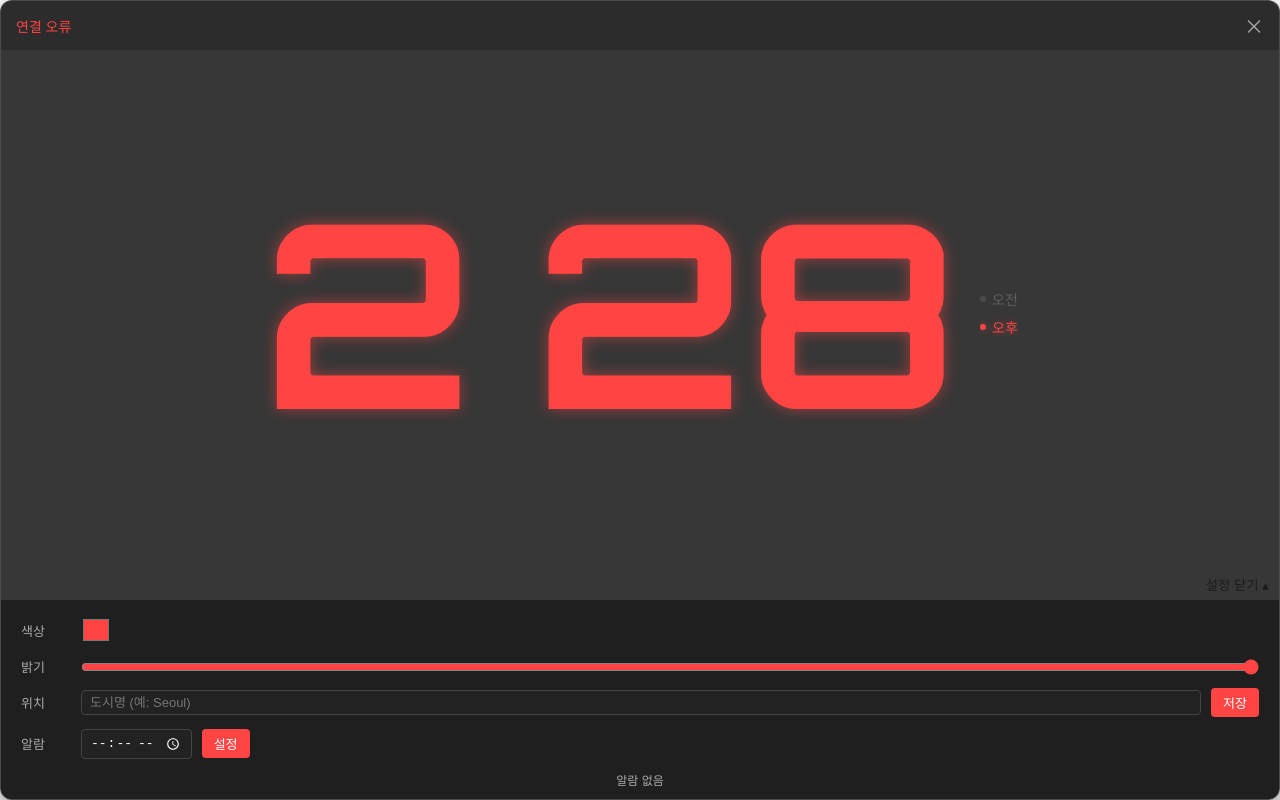
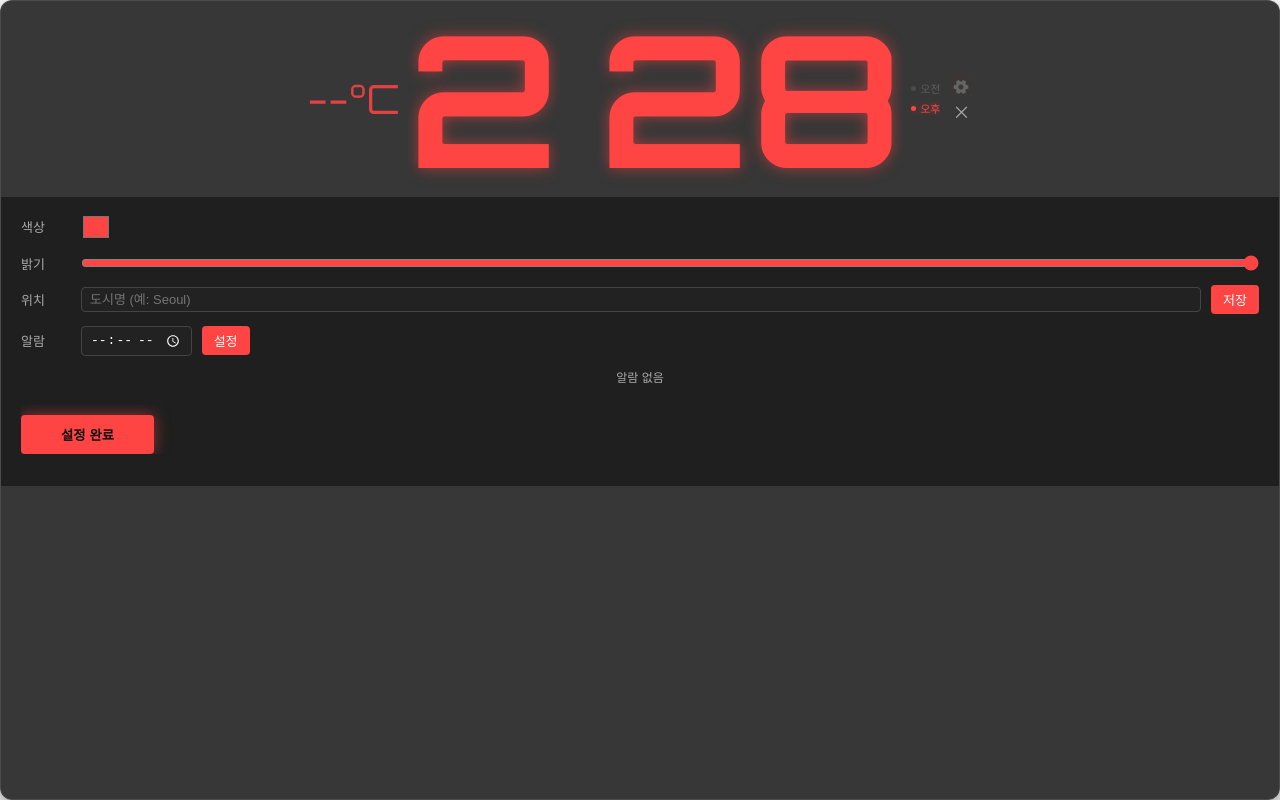
Before and after one commit to mrsure1/digital_clock, an Electron app: page index.html in a window 1280 px wide. Both pictures are taken after a click on the button "설정". Drawn offline with Linux system fonts and the light colour scheme; no server answers.

Commit message:
Refine compact startup window and app assets

```diff
--- a/index.html
+++ b/index.html
@@ -9,38 +9,39 @@
   <link href="https://fonts.googleapis.com/css2?family=Orbitron:wght@400;700&family=Noto+Sans+KR:wght@300;400;700&display=swap" rel="stylesheet">
 </head>
 <body>
-  <!-- 전체 컨테이너 (드래그 가능 영역 설정) -->
+  <!-- 전체 컨테이너 -->
   <div id="clock-container">
 
-    <!-- 상단 툴바 (드래그 불가, 닫기 버튼 포함) -->
-    <div id="top-bar">
+    <!-- 메인 시계 표시부 (한 줄 가로 배치: 기온 | 시간 | AM/PM | 설정/닫기) -->
+    <div id="clock-display" class="draggable">
+      <!-- 기온 표시 (시계 왼쪽) -->
       <div id="temp-display">--°C</div>
-      <div id="close-btn">×</div>
-    </div>
 
-    <!-- 메인 시계 표시부 (드래그 가능) -->
-    <div id="clock-display" class="draggable">
+      <!-- 시간 표시 -->
       <div id="time-wrapper">
         <span id="hours">00</span>
         <span id="separator">:</span>
         <span id="minutes">00</span>
       </div>
+
+      <!-- 오전/오후 표시 -->
       <div id="ampm-indicator">
         <div id="am-row"><span class="dot"></span> 오전</div>
         <div id="pm-row"><span class="dot"></span> 오후</div>
       </div>
+
+      <!-- 우측 제어 버튼들 (설정 + 닫기) -->
+      <div id="controls-inline">
+        <button id="toggle-settings-btn" title="설정">
+          <svg viewBox="0 0 24 24" width="18" height="18" fill="currentColor">
+            <path d="M19.14,12.94c0.04-0.3,0.06-0.61,0.06-0.94c0-0.32-0.02-0.64-0.07-0.94l2.03-1.58c0.18-0.14,0.23-0.41,0.12-0.61 l-1.92-3.32c-0.12-0.22-0.37-0.29-0.59-0.22l-2.39,0.96c-0.5-0.38-1.03-0.7-1.62-0.94L14.4,2.81c-0.04-0.24-0.24-0.41-0.48-0.41 h-3.84c-0.24,0-0.43,0.17-0.47,0.41L9.25,5.35C8.66,5.59,8.12,5.92,7.63,6.29L5.24,5.33c-0.22-0.08-0.47,0-0.59,0.22L2.74,8.87 C2.62,9.08,2.66,9.34,2.86,9.48l2.03,1.58C4.84,11.36,4.81,11.69,4.81,12c0,0.31,0.02,0.65,0.07,0.94l-2.03,1.58 c-0.18,0.14-0.23,0.41-0.12,0.61l1.92,3.32c0.12,0.22,0.37,0.29,0.59,0.22l2.39-0.96c0.5,0.38,1.03,0.7,1.62,0.94l0.36,2.54 c0.05,0.24,0.24,0.41,0.48,0.41h3.84c0.24,0,0.44-0.17,0.47-0.41l0.36-2.54c0.59-0.24,1.13-0.56,1.62-0.94l2.39,0.96 c0.22,0.08,0.47,0,0.59-0.22l1.92-3.32c0.12-0.22,0.07-0.47-0.12-0.61L19.14,12.94z M12,15.5c-1.93,0-3.5-1.57-3.5-3.5 s1.57-3.5,3.5-3.5s3.5,1.57,3.5,3.5S13.93,15.5,12,15.5z"/>
+          </svg>
+        </button>
+        <div id="close-btn">×</div>
+      </div>
     </div>
 
-    <!-- 하단 제어부 (설정 아이콘) -->
-    <div id="controls-bar">
-      <button id="toggle-settings-btn" title="설정">
-        <svg viewBox="0 0 24 24" width="20" height="20" fill="currentColor">
-          <path d="M19.14,12.94c0.04-0.3,0.06-0.61,0.06-0.94c0-0.32-0.02-0.64-0.07-0.94l2.03-1.58c0.18-0.14,0.23-0.41,0.12-0.61 l-1.92-3.32c-0.12-0.22-0.37-0.29-0.59-0.22l-2.39,0.96c-0.5-0.38-1.03-0.7-1.62-0.94L14.4,2.81c-0.04-0.24-0.24-0.41-0.48-0.41 h-3.84c-0.24,0-0.43,0.17-0.47,0.41L9.25,5.35C8.66,5.59,8.12,5.92,7.63,6.29L5.24,5.33c-0.22-0.08-0.47,0-0.59,0.22L2.74,8.87 C2.62,9.08,2.66,9.34,2.86,9.48l2.03,1.58C4.84,11.36,4.81,11.69,4.81,12c0,0.31,0.02,0.65,0.07,0.94l-2.03,1.58 c-0.18,0.14-0.23,0.41-0.12,0.61l1.92,3.32c0.12,0.22,0.37,0.29,0.59,0.22l2.39-0.96c0.5,0.38,1.03,0.7,1.62,0.94l0.36,2.54 c0.05,0.24,0.24,0.41,0.48,0.41h3.84c0.24,0,0.44-0.17,0.47-0.41l0.36-2.54c0.59-0.24,1.13-0.56,1.62-0.94l2.39,0.96 c0.22,0.08,0.47,0,0.59-0.22l1.92-3.32c0.12-0.22,0.07-0.47-0.12-0.61L19.14,12.94z M12,15.5c-1.93,0-3.5-1.57-3.5-3.5 s1.57-3.5,3.5-3.5s3.5,1.57,3.5,3.5S13.93,15.5,12,15.5z"/>
-        </svg>
-      </button>
-    </div>
-
-    <!-- 확장 패널 (알람 및 개인 설정) -->
+    <!-- 확장 설정 패널 (알람 및 개인 설정) -->
     <div id="settings-panel" class="collapsed">
       <div class="settings-group">
         <label>색상</label>
@@ -61,6 +62,10 @@
         <button id="set-alarm-btn">설정</button>
       </div>
       <div id="alarm-status">알람 없음</div>
+      <!-- 설정 패널 닫기 버튼 -->
+      <div class="settings-group" style="margin-top: 20px; text-align: center;">
+        <button id="close-settings-btn" class="primary-btn">설정 완료</button>
+      </div>
     </div>
 
   </div>
--- a/package.json
+++ b/package.json
@@ -29,6 +29,8 @@
   "devDependencies": {
     "electron": "^41.1.1",
     "electron-builder": "^26.8.1",
-    "electron-packager": "^17.1.2"
+    "electron-packager": "^17.1.2",
+    "png-to-ico": "^3.0.1",
+    "sharp": "^0.34.5"
   }
 }
--- a/renderer.js
+++ b/renderer.js
@@ -18,86 +18,71 @@ const alarmStatus = document.getElementById('alarm-status');
 const cityInput = document.getElementById('city-input');
 const saveCityBtn = document.getElementById('save-city-btn');
 
+// 상태 변수
 let alarmTime = null;
 let currentCity = localStorage.getItem('clock-city') || '';
 let audioCtx = null;
-let activeOscillators = []; // 현재 재생 중인 소리들을 추적
+let activeOscillators = [];
 
-// 0. 사이버 알람 소리 생성 함수 (Web Audio API)
+// 저장된 도시가 있으면 입력창에 표시
+if (currentCity) {
+  cityInput.value = currentCity;
+}
+
+// --- 0. 알람 비프음 생성 (Web Audio API) ---
 function playAlarmSound() {
   if (!audioCtx) {
     audioCtx = new (window.AudioContext || window.webkitAudioContext)();
   } else if (audioCtx.state === 'suspended') {
     audioCtx.resume();
   }
-
-  // 이전 소리 목록 초기화
   activeOscillators = [];
 
   const playTone = (freq, startTime, duration) => {
     const osc = audioCtx.createOscillator();
     const gain = audioCtx.createGain();
-
-    osc.type = 'sine'; // 부드러운 소리
+    osc.type = 'sine';
     osc.frequency.setValueAtTime(freq, startTime);
-
     gain.gain.setValueAtTime(0.3, startTime);
     gain.gain.exponentialRampToValueAtTime(0.01, startTime + duration);
-
     osc.connect(gain);
     gain.connect(audioCtx.destination);
-
     osc.start(startTime);
     osc.stop(startTime + duration);
-
-    activeOscillators.push(osc); // 트래킹 추가
+    activeOscillators.push(osc);
   };
 
-  // 프리미엄 사이버 비프음 시퀀스를 5초 동안 반복 (0.5초 간격 * 10회)
   const now = audioCtx.currentTime;
   for (let i = 0; i < 10; i++) {
     const timeOffset = i * 0.5;
-    playTone(880, now + timeOffset, 0.1);         // 첫 번째 톤
-    playTone(1320, now + timeOffset + 0.15, 0.2); // 두 번째 톤
+    playTone(880, now + timeOffset, 0.1);
+    playTone(1320, now + timeOffset + 0.15, 0.2);
   }
 }
 
-// 알람 소리 즉시 정지 함수
 function stopAlarmSound() {
   activeOscillators.forEach(osc => {
-    try {
-      osc.stop();
-    } catch (e) {
-      // 이미 멈춘 경우 무시
-    }
+    try { osc.stop(); } catch (e) {}
   });
   activeOscillators = [];
 }
 
-// 저장된 도시가 있으면 입력창에 표시
-if (currentCity) {
-  cityInput.value = currentCity;
-}
-
-// 1. 실시간 시계 및 깜빡임 로직
+// --- 1. 시계 업데이트 ---
 function updateClock() {
   const now = new Date();
   let rawHours = now.getHours();
-  const ampm = rawHours >= 12 ? '오후' : '오전';
+  const ampm = rawHours >= 12 ? 'pm' : 'am';
 
-  // 12시간제로 변환
   let h = rawHours % 12;
-  h = h ? h : 12; // 0시를 12시로 표시
+  h = h ? h : 12;
 
-  // 맨 앞 시간이 1자리일 때 0을 제거 (String 변환 시 자동으로 0 없음)
   const hStr = String(h);
   const mStr = String(now.getMinutes()).padStart(2, '0');
 
   hoursEl.textContent = hStr;
   minutesEl.textContent = mStr;
 
-  // 오전/오후 표시기 업데이트
-  if (ampm === '오전') {
+  if (ampm === 'am') {
     amRow.classList.add('active');
     pmRow.classList.remove('active');
   } else {
@@ -108,96 +93,149 @@ function updateClock() {
   // 알람 체크
   const checkH = String(rawHours).padStart(2, '0');
   const checkM = String(now.getMinutes()).padStart(2, '0');
-  if (alarmTime && `${checkH}:${checkM}` === alarmTime) {
+  if (alarmTime && checkH + ':' + checkM === alarmTime) {
     playAlarmSound();
-    alert(`[알람] 설정하신 시간 ${alarmTime} 입니다!`);
-    stopAlarmSound(); // 알람 창을 닫으면 소리 정지
+    alert('[알람] 설정하신 시간 ' + alarmTime + ' 입니다!');
+    stopAlarmSound();
     alarmTime = null;
     alarmStatus.textContent = '알람 없음';
   }
 }
 
-// 0.5초마다 호출하여 ":" 깜빡임 구현 (시계는 1초마다 업데이트해도 됨)
 setInterval(() => {
   updateClock();
   separatorEl.style.opacity = separatorEl.style.opacity === '0' ? '1' : '0';
 }, 500);
 
-// 2. 기온 정보 가져오기 (wttr.in)
+// --- 2. 기온 정보 (wttr.in + Open-Meteo 폴백) ---
 async function fetchWeather() {
+  // 1차: wttr.in
   try {
-    const city = currentCity ? `${currentCity}` : '';
-    // format=%t : 기온만 가져옴 (예: +15°C)
-    // 도시명이 있으면 그 도시를, 없으면 IP 기반 자동 감지
-    const url = `https://wttr.in/${city}?format=%t`;
+    const city = currentCity || '';
+    const url = 'https://wttr.in/' + city + '?format=%t';
     const response = await fetch(url);
     if (response.ok) {
       const temp = await response.text();
-      tempEl.textContent = temp.trim();
-    } else {
-      tempEl.textContent = '--°C';
+      if (temp && !temp.includes('Unknown') && !temp.includes('Sorry') && temp.trim().length < 15) {
+        tempEl.textContent = temp.trim();
+        return;
+      }
     }
   } catch (error) {
-    console.error('날씨 정보를 가져오는 데 실패했습니다:', error);
-    tempEl.textContent = '연결 오류';
+    console.warn('wttr.in failed, switching to fallback:', error.message);
   }
+
+  // 2차: Open-Meteo (무료, API키 불필요)
+  try {
+    let lat = 37.5665;
+    let lon = 126.9780;
+
+    if (currentCity) {
+      const geoUrl = 'https://geocoding-api.open-meteo.com/v1/search?name=' + encodeURIComponent(currentCity) + '&count=1&language=ko';
+      const geoRes = await fetch(geoUrl);
+      if (geoRes.ok) {
+        const geoData = await geoRes.json();
+        if (geoData.results && geoData.results.length > 0) {
+          lat = geoData.results[0].latitude;
+          lon = geoData.results[0].longitude;
+        }
+      }
+    }
+
+    const weatherUrl = 'https://api.open-meteo.com/v1/forecast?latitude=' + lat + '&longitude=' + lon + '&current_weather=true';
+    const weatherRes = await fetch(weatherUrl);
+    if (weatherRes.ok) {
+      const weatherData = await weatherRes.json();
+      if (weatherData.current_weather) {
+        const temp = weatherData.current_weather.temperature;
+        tempEl.textContent = temp + String.fromCharCode(176) + 'C';
+        return;
+      }
+    }
+  } catch (error) {
+    console.error('Fallback weather API also failed:', error);
+  }
+
+  tempEl.textContent = '--' + String.fromCharCode(176) + 'C';
 }
 
-// 초기 호출 및 30분마다 업데이트
 fetchWeather();
 setInterval(fetchWeather, 1800000);
 
-// 3. 설정 패널 토글
-toggleBtn.addEventListener('click', () => {
-  const isExpanded = settingsPanel.classList.toggle('expanded');
-  toggleBtn.textContent = isExpanded ? '설정 닫기 ▴' : '명령 설정 ▾';
-});
+const MIN_WINDOW_WIDTH = 220;
+const MIN_WINDOW_HEIGHT = 64;
+const EXPANDED_WINDOW_WIDTH = 500;
+const EXPANDED_WINDOW_HEIGHT = 400;
 
-// 4. 색상 및 밝기 조절
+// --- 3. 설정 패널 토글 ---
+function toggleSettings(forceClose) {
+  if (forceClose) {
+    settingsPanel.classList.remove('expanded');
+    toggleBtn.classList.remove('active');
+  } else {
+    settingsPanel.classList.toggle('expanded');
+    toggleBtn.classList.toggle('active');
+  }
+
+  const isExpanded = settingsPanel.classList.contains('expanded');
+  ipcRenderer.send('resize-window', {
+    width: isExpanded ? EXPANDED_WINDOW_WIDTH : MIN_WINDOW_WIDTH,
+    height: isExpanded ? EXPANDED_WINDOW_HEIGHT : MIN_WINDOW_HEIGHT,
+  });
+}
+
+if (toggleBtn) {
+  toggleBtn.onclick = () => toggleSettings(false);
+}
+
+const closeSettingsBtn = document.getElementById('close-settings-btn');
+if (closeSettingsBtn) {
+  closeSettingsBtn.onclick = () => toggleSettings(true);
+}
+
+// --- 4. 색상 및 밝기 조절 ---
 colorPicker.addEventListener('input', (e) => {
   const color = e.target.value;
   document.documentElement.style.setProperty('--clock-color', color);
-  document.documentElement.style.setProperty('--clock-glow', `${color}88`);
+  document.documentElement.style.setProperty('--clock-glow', color + '88');
 });
 
 brightnessSlider.addEventListener('input', (e) => {
   const brightness = e.target.value;
-  // 시계 표시부 전체에 필터 적용
-  document.getElementById('clock-display').style.filter = `brightness(${brightness})`;
+  document.getElementById('clock-display').style.filter = 'brightness(' + brightness + ')';
 });
 
-// 5. 알람 설정
+// --- 5. 알람 설정 ---
 setAlarmBtn.addEventListener('click', () => {
   if (alarmInput.value) {
     alarmTime = alarmInput.value;
-    alarmStatus.textContent = `설정됨: ${alarmTime}`;
+    alarmStatus.textContent = '설정됨: ' + alarmTime;
   }
 });
 
-// 5-1. 위치(도시) 설정 저장 및 날씨 새로고침
+// --- 5-1. 위치 설정 저장 ---
 saveCityBtn.addEventListener('click', () => {
   const city = cityInput.value.trim();
   currentCity = city;
   localStorage.setItem('clock-city', city);
-  fetchWeather(); // 즉시 새로고침
-  alert(`위치가 '${city || '자동 감지'}'으로 설정되었습니다.`);
+  fetchWeather();
+  alert('위치가 [' + (city || '자동 감지') + '](으)로 설정되었습니다.');
 });
 
-// 6. 앱 종료
+// --- 6. 앱 종료 ---
 closeBtn.addEventListener('click', () => {
   ipcRenderer.send('close-app');
 });
 
-// 7. 창 크기에 따른 폰트 크기 반응형 조절
+// --- 7. 반응형 폰트 크기 ---
 window.addEventListener('resize', () => {
   const width = window.innerWidth;
   const height = window.innerHeight;
-  // 너비나 높이 중 작은 쪽에 맞춰 폰트 크기 계산 (약간의 오프셋 고려)
-  const baseSize = Math.min(width / 5, height / 2);
-  hoursEl.style.fontSize = `${baseSize}px`;
-  minutesEl.style.fontSize = `${baseSize}px`;
-  separatorEl.style.fontSize = `${baseSize * 0.9}px`;
+  const baseSize = Math.min(width / 7, height * 0.55);
+  hoursEl.style.fontSize = baseSize + 'px';
+  minutesEl.style.fontSize = baseSize + 'px';
+  separatorEl.style.fontSize = (baseSize * 0.85) + 'px';
+  tempEl.style.fontSize = Math.max(baseSize * 0.22, 12) + 'px';
 });
 
-// 초기 실행 시점에 리사이즈 이벤트 강제 발생시켜 크기 맞춤
 window.dispatchEvent(new Event('resize'));
--- a/style.css
+++ b/style.css
@@ -21,7 +21,7 @@ body {
   width: 100vw;
   display: flex;
   justify-content: center;
-  align-items: center;
+  align-items: flex-start; /* 상단 정렬로 변경 */
 }
 
 #clock-container {
@@ -42,64 +42,49 @@ body {
   cursor: grab;
 }
 
-#top-bar {
+/* 메인 시계 표시부 — 한 줄 가로 레이아웃 */
+#clock-display {
   display: flex;
-  justify-content: space-between;
+  justify-content: center;
   align-items: center;
-  padding: 10px 15px;
-  background: rgba(0, 0, 0, 0.2);
-  -webkit-app-region: drag; /* 상단 바 드래그 가능 */
+  padding: 6px 10px;
+  user-select: none;
+  gap: 8px;
+  min-height: 64px;
 }
 
+/* 기온 표시 — 시계 왼쪽 */
 #temp-display {
   color: var(--clock-color);
   font-family: 'Orbitron', sans-serif;
-  font-size: 14px;
+  font-size: 16px;
+  white-space: nowrap;
+  opacity: 0.85;
+  min-width: 40px;
+  text-align: center;
 }
 
-#close-btn {
-  color: var(--text-secondary);
-  font-size: 20px;
-  cursor: pointer;
-  -webkit-app-region: no-drag; /* 클릭 버튼은 드래그 영역 제외 */
-  transition: color 0.2s;
-}
-
-#close-btn:hover {
-  color: #ff0000;
-}
-
-/* 메인 시계 표시부 */
-#clock-display {
-  flex: 1;
-  display: flex;
-  justify-content: center;
-  align-items: center;
-  padding: 10px 20px;
-  user-select: none;
-  gap: 20px;
-}
-
+/* 시간 래퍼 */
 #time-wrapper {
   display: flex;
   align-items: center;
 }
 
+/* 오전/오후 표시 */
 #ampm-indicator {
   display: flex;
   flex-direction: column;
   justify-content: center;
-  gap: 8px;
+  gap: 4px;
   font-family: 'Orbitron', sans-serif;
-  font-size: 14px;
+  font-size: 11px;
   color: rgba(255, 255, 255, 0.2);
-  margin-top: 5px;
 }
 
 #am-row, #pm-row {
   display: flex;
   align-items: center;
-  gap: 6px;
+  gap: 4px;
   transition: all 0.3s;
 }
 
@@ -109,8 +94,8 @@ body {
 }
 
 .dot {
-  width: 6px;
-  height: 6px;
+  width: 5px;
+  height: 5px;
   background-color: rgba(255, 255, 255, 0.1);
   border-radius: 50%;
   transition: all 0.3s;
@@ -121,47 +106,73 @@ body {
   box-shadow: 0 0 8px var(--clock-glow);
 }
 
+/* 시간 숫자 */
 #hours, #minutes {
   font-family: 'Orbitron', sans-serif;
-  font-size: 80px;
+  font-size: 60px;
   font-weight: 700;
   color: var(--clock-color);
   text-shadow: 0 0 15px var(--clock-glow);
   transition: color 0.1s;
+  line-height: 1;
 }
 
+/* 콜론 구분자 */
 #separator {
   font-family: 'Orbitron', sans-serif;
-  font-size: 70px;
+  font-size: 50px;
   color: var(--clock-color);
-  margin: 0 5px;
+  margin: 0 3px;
   opacity: 1;
   transition: opacity 0.5s;
+  line-height: 1;
 }
 
-/* 제어부 */
-#controls-bar {
+/* 우측 인라인 컨트롤 (설정 + 닫기) */
+#controls-inline {
   display: flex;
-  justify-content: flex-end;
-  padding: 5px 10px;
+  flex-direction: column;
+  align-items: center;
+  gap: 4px;
+  margin-left: 2px;
+  -webkit-app-region: no-drag; /* 클릭 가능하게 드래그 제외 */
 }
 
 #toggle-settings-btn {
   background: none;
   border: none;
-  color: var(--neon-color);
+  color: var(--text-secondary);
   cursor: pointer;
-  opacity: 0.5;
-  transition: all 0.3s ease;
+  opacity: 0.4;
+  transition: all 0.3s cubic-bezier(0.4, 0, 0.2, 1);
   display: flex;
   align-items: center;
   justify-content: center;
+  padding: 2px;
 }
 
 #toggle-settings-btn:hover {
   opacity: 1;
-  filter: drop-shadow(0 0 8px var(--neon-color));
-  transform: scale(1.1);
+  color: var(--clock-color);
+  filter: drop-shadow(0 0 8px var(--clock-glow));
+}
+
+/* 설정이 활성화되었을 때 아이콘 회전 */
+#toggle-settings-btn.active svg {
+  transform: rotate(90deg);
+  filter: drop-shadow(0 0 10px var(--clock-glow));
+}
+
+#close-btn {
+  color: var(--text-secondary);
+  font-size: 18px;
+  cursor: pointer;
+  transition: color 0.2s;
+  line-height: 1;
+}
+
+#close-btn:hover {
+  color: #ff0000;
 }
 
 /* 확장 설정 패널 */
@@ -174,10 +185,34 @@ body {
 }
 
 #settings-panel.expanded {
-  max-height: 200px;
-  padding: 15px 20px;
+  max-height: 600px;
+  opacity: 1;
+  padding-top: 15px;
+  padding-bottom: 20px;
   border-top: 1px solid rgba(255, 255, 255, 0.1);
   overflow-y: auto;
+}
+
+/* 고급 사이버펑크 버튼 스타일 */
+.primary-btn {
+  background: var(--clock-color);
+  color: #0d0d0d;
+  border: none;
+  padding: 10px 40px;
+  border-radius: 4px;
+  font-family: 'Orbitron', sans-serif;
+  font-weight: 700;
+  text-transform: uppercase;
+  cursor: pointer;
+  transition: all 0.3s;
+  box-shadow: 0 0 15px var(--clock-glow);
+  margin-top: 10px;
+}
+
+.primary-btn:hover {
+  background: #fff;
+  box-shadow: 0 0 25px var(--clock-glow);
+  transform: translateY(-2px);
 }
 
 .settings-group {
@@ -246,9 +281,3 @@ input[type="time"], #city-input {
   text-align: center;
   margin-top: 5px;
 }
-
-/* 시계 숫자 크기 자동 조절 (CSS에서 완벽하진 않으나 기본 대응) */
-@media (min-width: 600px) {
-  #hours, #minutes { font-size: 100px; }
-  #separator { font-size: 90px; }
-}
```
Also changed, not shown: main.js (+57 -15 lines), icon.ico (added), icon.png (added), real_icon.png (added), 2 other files.
